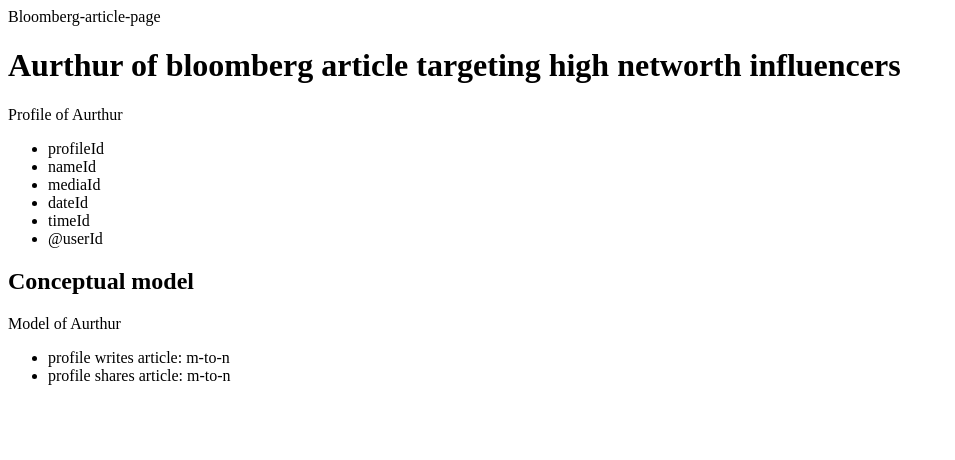
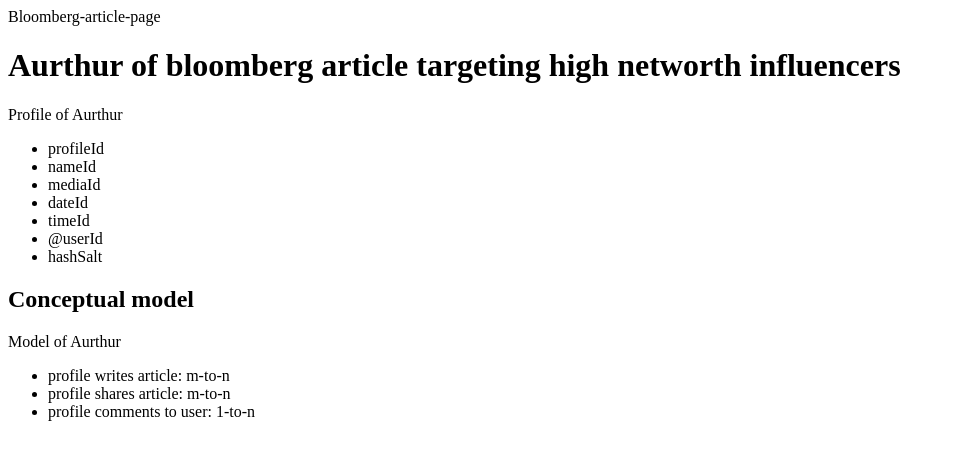
Before and after one commit to ToneCode/bloomberg-article-page, a PHP site: page / in a window 1280 px wide. Shown: the top 460 px of the page, without its empty margins (0-955 px from the left). Run offline with PHP 8.4, Linux system fonts and the light colour scheme.

Commit message:
Added code to deployment

```diff
--- a/index.php
+++ b/index.php
@@ -15,12 +15,14 @@
 			<li>dateId</li>
 			<li>timeId</li>
 			<li>@userId</li>
+			<li>hashSalt</li>
 		</ul>
 		<h2>Conceptual model</h2>
 		<p>Model of Aurthur</p>
 		<ul>
 			<li>profile writes article:		m-to-n</li>
 			<li>profile shares article:		m-to-n</li>
+			<li>profile comments to user:    1-to-n</li>
 		</ul>
 
 
```
